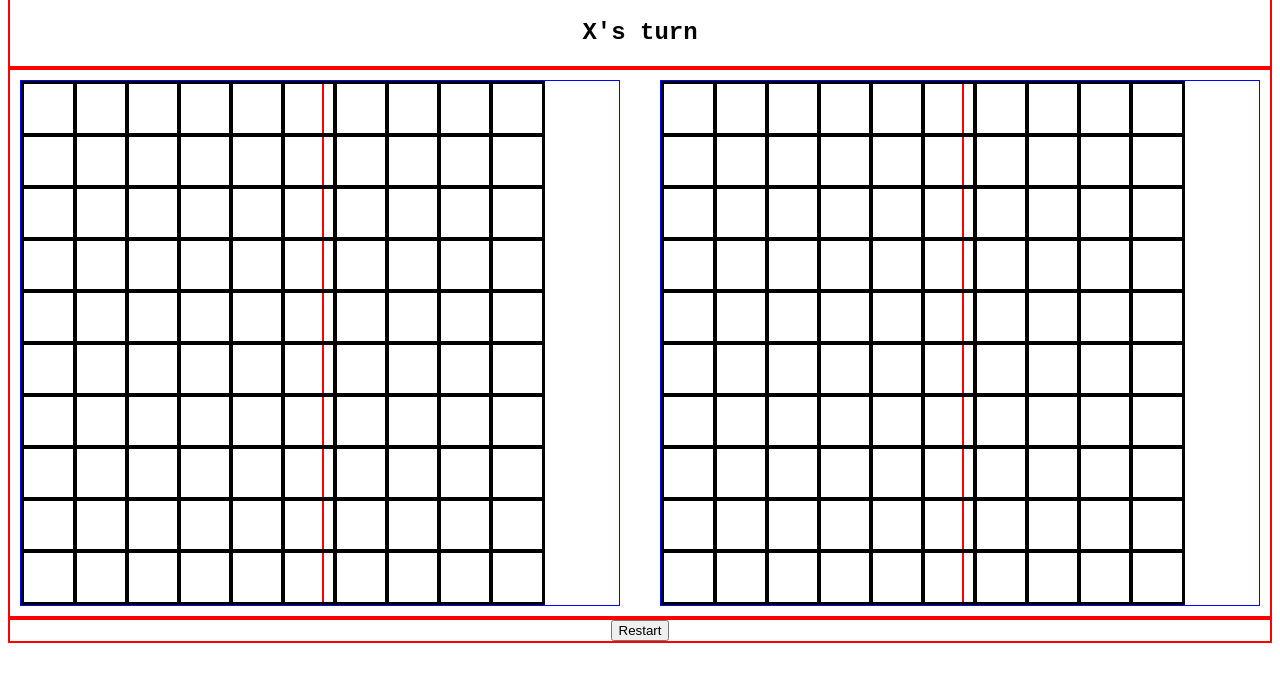
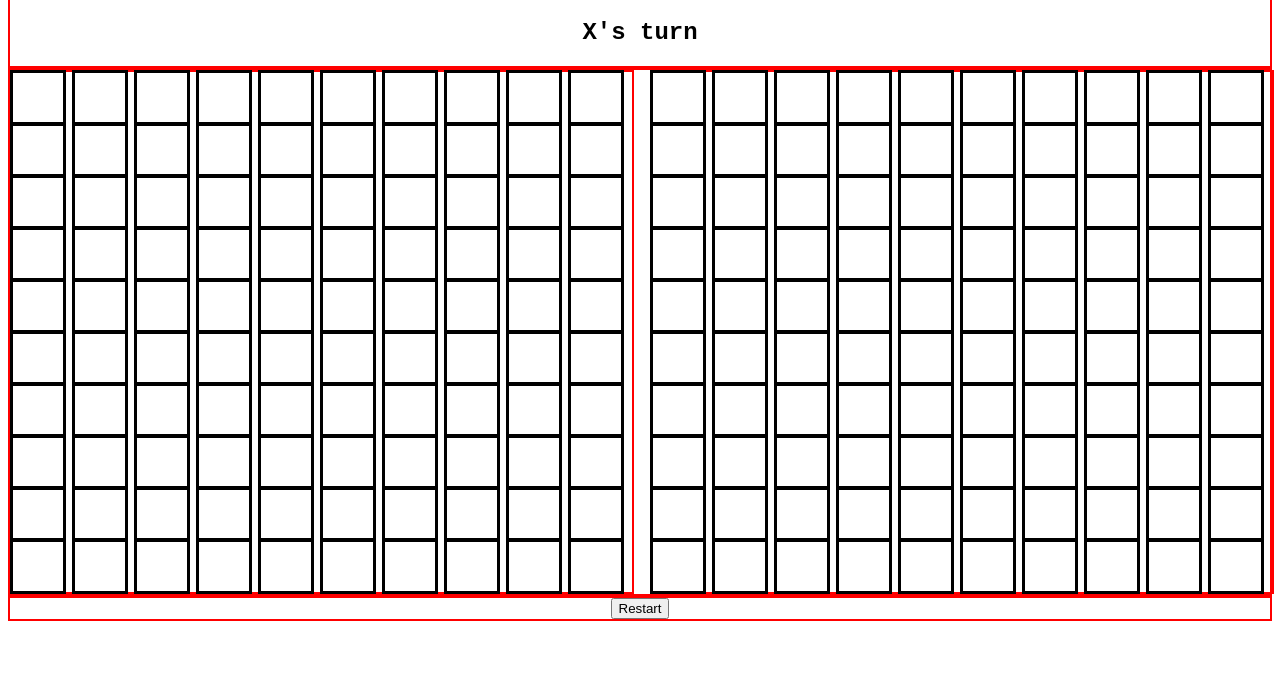
Before and after one commit to arekjg/battleship_js, a plain HTML site: page index.html in a window 1280 px wide. Shown: the part 71-752 px from the top of the page. Drawn offline with Linux system fonts and the light colour scheme.

Commit message:
changed html structure, deleted redundant code, changed names of .js files

```diff
--- a/gridA.js
+++ /dev/null
@@ -1,7 +0,0 @@
-for (var i = 0; i < 10; i++)
-{
-    for (var j = 0; j < 10; j++)
-    {
-        document.getElementById("cellContainerA").innerHTML += '<div cellIndex="' + (j + (i * 10)) + '" class="cell"></div>';
-    }
-}
--- a/gridB.js
+++ /dev/null
@@ -1,7 +0,0 @@
-for (var i = 0; i < 10; i++)
-{
-    for (var j = 0; j < 10; j++)
-    {
-        document.getElementById("cellContainerB").innerHTML += '<div cellIndex="' + (j + (i * 10)) + '" class="cell"></div>';
-    }
-}
--- /dev/null
+++ b/grid_opponent.js
@@ -0,0 +1,10 @@
+for (var i = 0; i < 10; i++)
+{
+    for (var j = 0; j < 10; j++)
+    {
+        document.getElementById("cellContainerOpponent").innerHTML += '<div cellIndex="' + (j + (i * 10)) + '" class="cell"></div>';
+    }
+}
+
+// to change later:
+// cellIndex=o' ...
--- /dev/null
+++ b/grid_player.js
@@ -0,0 +1,10 @@
+for (var i = 0; i < 10; i++)
+{
+    for (var j = 0; j < 10; j++)
+    {
+        document.getElementById("cellContainerPlayer").innerHTML += '<div cellIndex="' + (j + (i * 10)) + '" class="cell"></div>';
+    }
+}
+
+// to change later:
+// cellIndex=p' ...
--- a/index.html
+++ b/index.html
@@ -16,21 +16,14 @@
     </div>
 
     <div class="gameplay">
-        <div class="gameplayContainer">
-            <div id="cellContainerA">
-                <script src="gridA.js"></script>
-            </div>
+        <div id="cellContainerPlayer">
+            <script src="grid_player.js"></script>
         </div>
-        <div class="gameplayContainer">
-            <div id="cellContainerB">
-                <script src="gridB.js"></script>
-            </div>
+
+        <div id="cellContainerOpponent">
+            <script src="grid_opponent.js"></script>
         </div>
     </div>
-
-
-
-
 
 
 
--- a/styles.css
+++ b/styles.css
@@ -2,6 +2,7 @@ div{
     border: 2px solid;
     border-color: red;
 }
+
 .cell{
     width: 50px;
     height: 50px;
@@ -11,28 +12,21 @@ div{
     font-size: 30px;
     cursor: pointer;
 }
+
 #game{
     font-family: 'Courier New', Courier, monospace;
     font-weight: bold;
     text-align: center;
 }
-#cellContainerA{
+
+#cellContainerPlayer,#cellContainerOpponent{
     display: grid;
     grid-template-columns: repeat(10, auto);
-    width: 50%;
+    width: 100%;
 }
-#cellContainerB{
-    display: grid;
-    grid-template-columns: repeat(10, auto);
-    width: 50%;
-}
+
 .gameplay{
     display: grid;
     grid-template-columns: 1fr 1fr;
     grid-gap: 20px;
-    /* width: 100%; */
 }
-.gameplayContainer{
-    margin: 10px;
-    border: 1px solid blue;
-}
```
Also changed, not shown: 1 other file.
